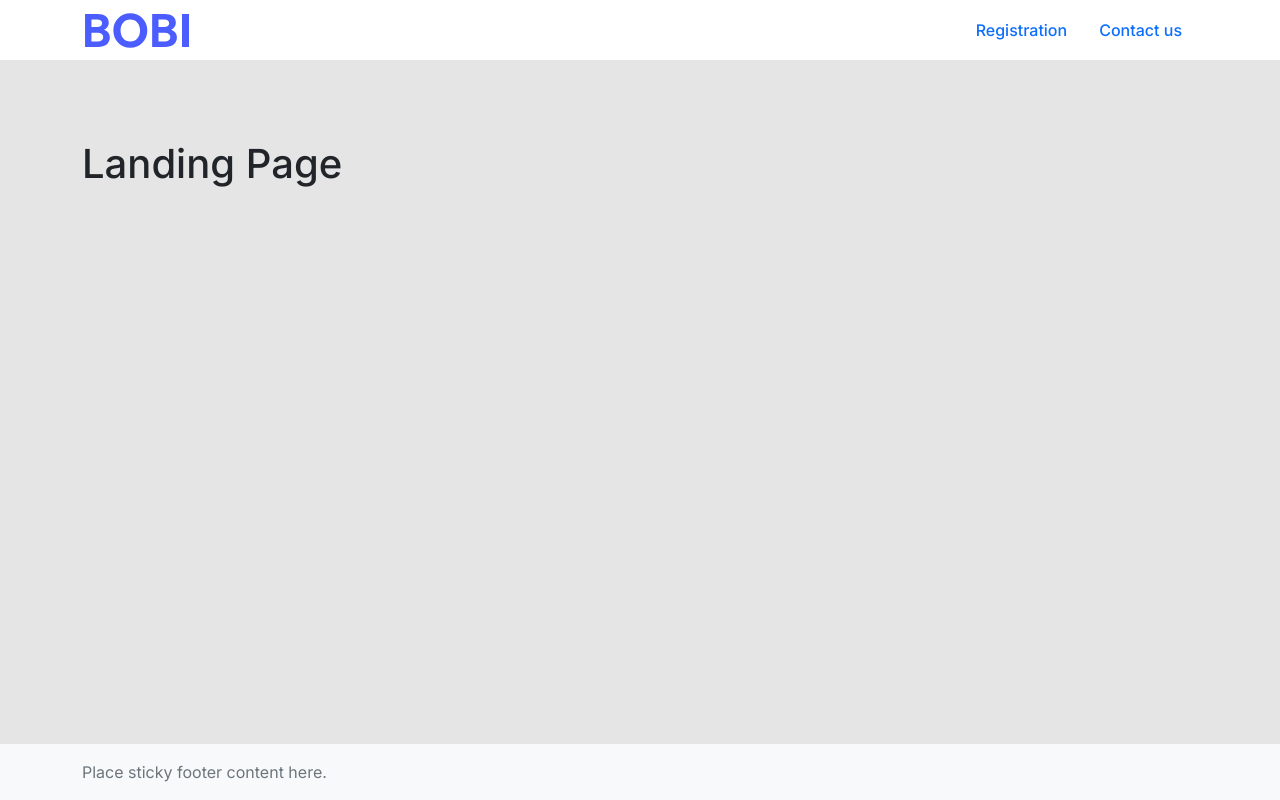
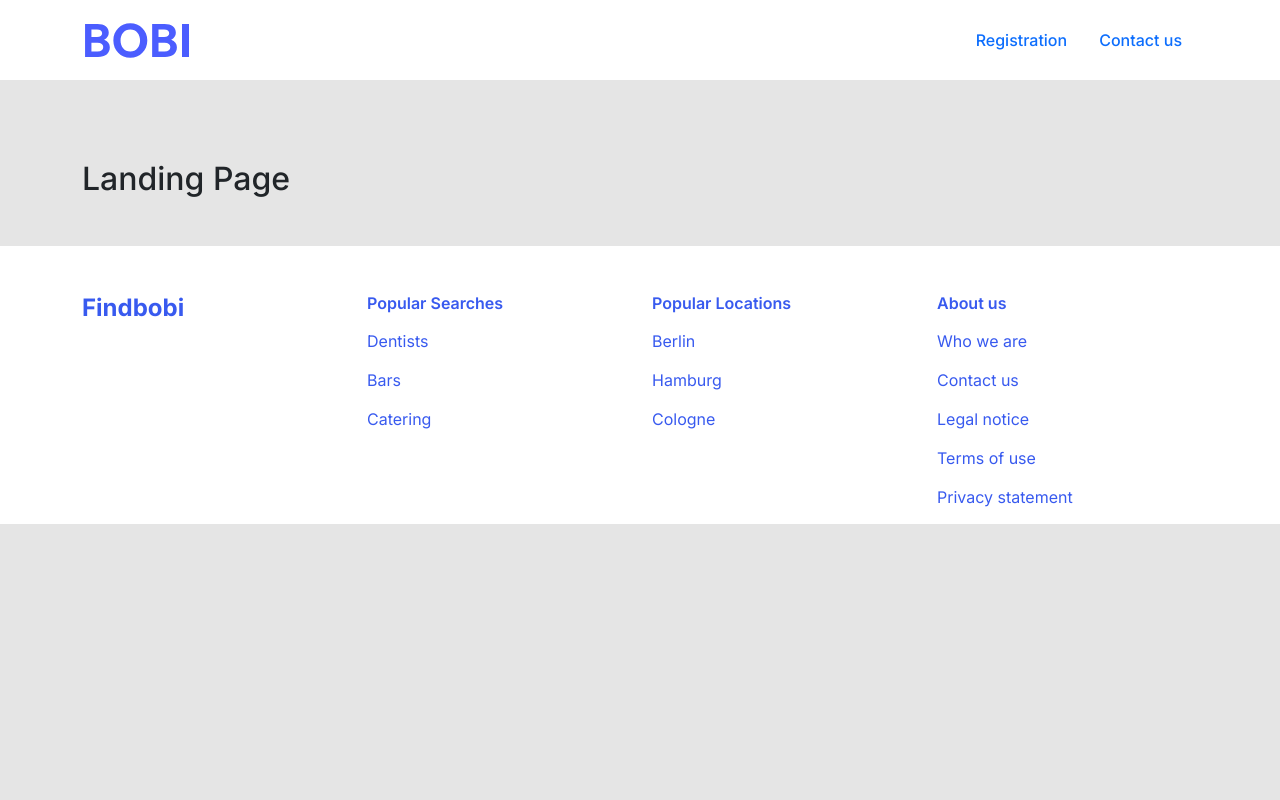
Before and after one commit to puckfried/fb_frontend, a website: page index.html in a window 1280 px wide. Drawn offline with nearby package versions, Linux system fonts and the light colour scheme.

Commit message:
minor change

```diff
--- a/index.html
+++ b/index.html
@@ -8,37 +8,68 @@
     <link rel="preconnect" href="https://fonts.googleapis.com">
     <link rel="preconnect" href="https://fonts.gstatic.com" crossorigin>
     <link href="https://fonts.googleapis.com/css2?family=Inter:wght@100;200;300;400;500;600;700;800;900&display=swap" rel="stylesheet">
-    <link rel="stylesheet" href="./styles/styles.css">
+    <link rel="stylesheet" href="../styles/styles.css">
     <title>Document</title>
 </head>
-<body class="d-flex flex-column h-100">
+<body class="body">
   <header>
     <div class="headerContainer align-items-center container-md d-flex justify-content-between">
       <div class="logoContainer ml-1">
-       <a href="#"><img src='./assets/BOBI.svg' class='logo'></a>
+        <a href="../index.html"><img src='../assets/BOBI.svg' class='logo'></a>
       </div>
       <div class="navLinks d-flex">
         <div class="navLink">
           <a class="nav-link" href="./sites/registration.html">Registration</a>
         </div>
         <div class="navLink">
-          <a class="nav-link" href="#">Contact us</a>
+          <a class="nav-link" href="./sites/contact.html">Contact us</a>
         </div>
       </div>
     </div>
   </header>
-<div class="main h-100 container-md">
-  <h1>Landing Page</h1>
+
+  <div class="main container-md mb-5">
+    <h2>Landing Page</h2>
   </div>
 
+  <footer>
+   <div class="container-md">
+    <div class="row justify-content-center ">
+     <div class="col-md-3 mt-5">
+       <h2>Findbobi</h2>
+     </div>
+     <div class="col-md-3 mt-5">
+       <h3>Popular Searches</h3>
+       <ul>
+         <li>Dentists</li>
+         <li>Bars</li>
+         <li>Catering</li>
+       </ul>
+     </div>
+     <div class="col-md-3 mt-5">
+       <h3>Popular Locations</h3>
+       <ul>
+         <li>Berlin</li>
+         <li>Hamburg</li>
+         <li>Cologne</li>
+       </ul>
+     </div>
+     <div class="col-md-3 mt-5">
+      <h3>About us</h3>
+      <ul>
+        <li>Who we are</li>
+        <li>Contact us</li>
+        <li>Legal notice</li>
+        <li>Terms of use</li>
+        <li>Privacy statement</li>
+      </ul>
+    </div>
 
-<footer class="footer mt-auto py-3 bg-light">
-    <div class="container">
-       <span class="text-muted">Place sticky footer content here.</span>
+   </div>
   </div>
   </footer>
 
-  <script src="./script.js"></script>
+  <script src=".../script.js"></script>
   <script src="https://cdn.jsdelivr.net/npm/bootstrap@5.1.3/dist/js/bootstrap.bundle.min.js" integrity="sha384-ka7Sk0Gln4gmtz2MlQnikT1wXgYsOg+OMhuP+IlRH9sENBO0LRn5q+8nbTov4+1p" crossorigin="anonymous"></script>
 </body>
 
```
Also changed, not shown: sites/contact.html (+12 -14 lines), sites/registration.html (+19 -19 lines), assets/img.png (added). Lines whose indentation alone changed are shown as unchanged.
